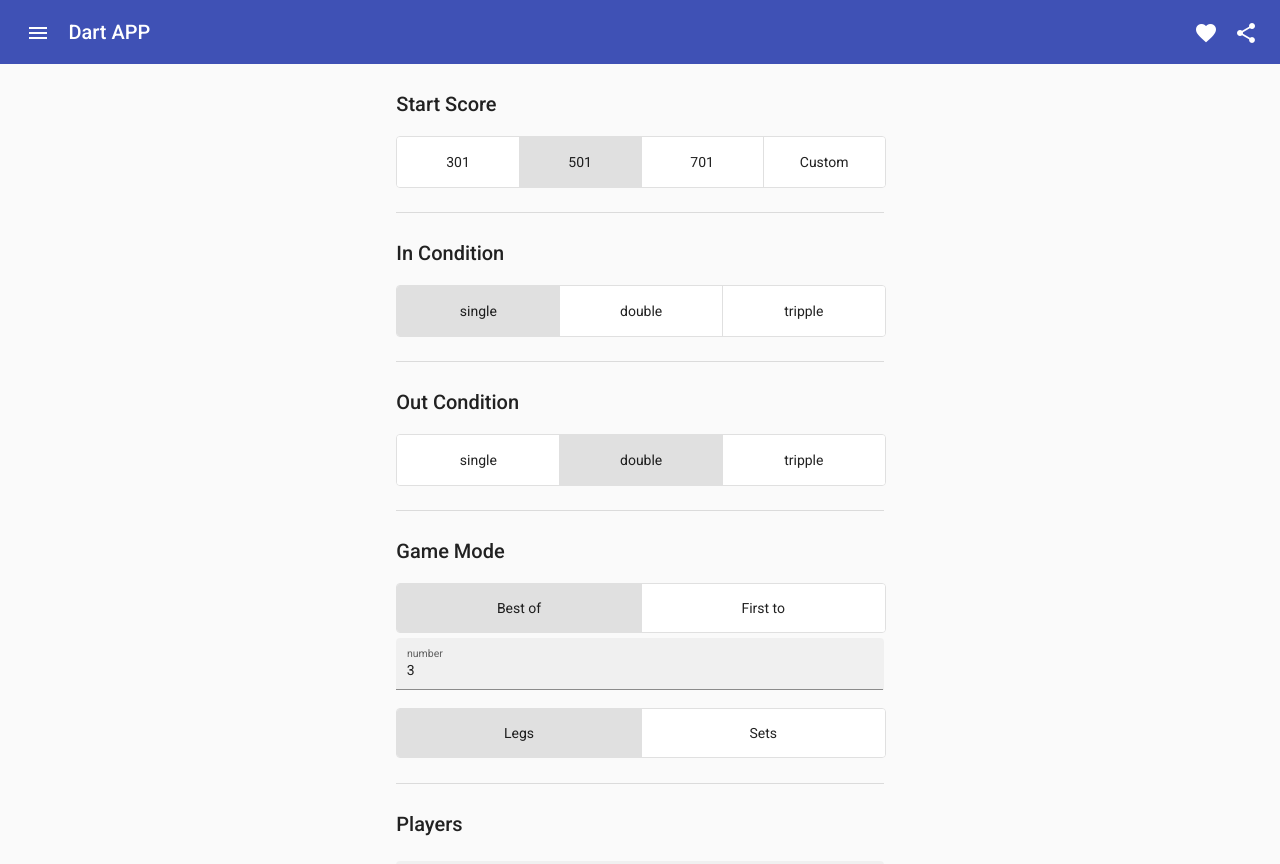
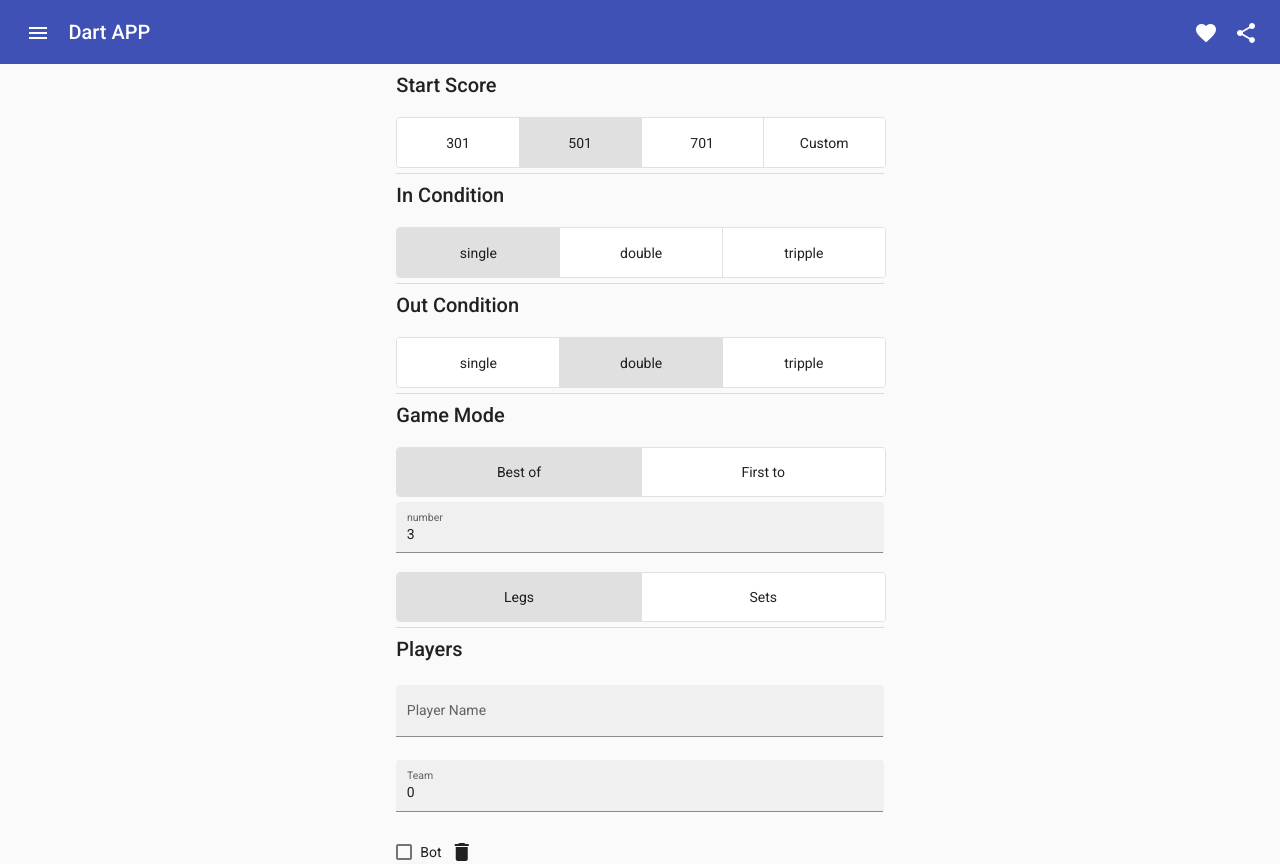
Before and after one commit to ducpit/dartApp, an Angular app: page /firstToZero in a window 1280 px wide. Built offline with nearby package versions, Linux system fonts and the light colour scheme.

Commit message:
Sonntagabend Commit

```diff
--- a/src/app/components/games/first-to-zero/first-to-zero.component.html
+++ b/src/app/components/games/first-to-zero/first-to-zero.component.html
@@ -1,5 +1,5 @@
 <div *ngIf="!settingsFinished">
-    <form novalidate [formGroup]="ruleForm" (ngSubmit)="startGame()">
+    <form novalidate [formGroup]="ruleForm">
         <div class="rule-section">
             <h2>Start Score</h2>
             <mat-button-toggle-group #group="matButtonToggleGroup" formControlName = "startScore" (change)="onChangeScore(group.value)">
@@ -102,14 +102,15 @@
                 </button>
             </div>
         </div>
-        <button mat-raised-button type="submit" color="accent">Game Start</button>
+        <button mat-raised-button color="accent" (click)="startGame()">Game Start</button>
     </form>
 </div>
-<div *ngIf="settingsFinished">
-    <mat-card [ngClass]="{'active': player.status}" *ngFor="let player of players">
-        <mat-card-title>{{player.score}}</mat-card-title>
-        <mat-card-subtitle>{{player.name}}</mat-card-subtitle>
-        <mat-card-content>Last Throw: {{player.throws[player.throws.length-1].throw}}</mat-card-content>
-    </mat-card>
+
+<mat-card [ngClass]="{'active': player.status}" *ngFor="let player of players">
+    <mat-card-title>{{player.score}}</mat-card-title>
+    <mat-card-subtitle>{{player.name}}</mat-card-subtitle>
+    <mat-card-content>Last Throw: {{player.throws[player.throws.length-1].throw}}</mat-card-content>
+</mat-card>
+<div *ngIf="settingsFinished" >
     <app-keyboard (doneEvent)="roundFinished($event)"></app-keyboard>
 </div>
--- a/src/app/components/games/first-to-zero/first-to-zero.component.scss
+++ b/src/app/components/games/first-to-zero/first-to-zero.component.scss
@@ -15,8 +15,8 @@ mat-button-toggle-group {
     width: 100%;
 }
 .rule-section{
-    margin-top: 5%;
-    margin-bottom: 5%;
+    margin-top: 1%;
+    margin-bottom: 1%;
 }
 .playerCard{
     margin-top: 20px;
@@ -30,3 +30,7 @@ mat-button-toggle-group {
 .playerBoard{
     width: 100%;
 }
+.keyboard{
+    position: fixed;
+    z-index: 2000;
+}
--- a/src/app/components/games/first-to-zero/first-to-zero.component.ts
+++ b/src/app/components/games/first-to-zero/first-to-zero.component.ts
@@ -10,31 +10,7 @@ import { Game } from 'src/app/helpers/game';
 })
 export class FirstToZeroComponent implements OnInit {
 
-  players?: Player[] = [
-    /* {
-      name: "Timo",
-      team: 1,
-      score: 123,
-      status: false,
-      throws: [
-        {throw: 12},
-        {throw: 14}
-      ],
-    }  */
-  ];
-
-  /* game?: Game = {
-    activePlayer: 0,
-    gameState: 0,
-    inCondition: 1,
-    outCondition: 1,
-    finish: "string",
-    number: 1,
-    type: "string",
-    difference: 1,
-  };
- */
-
+  players: Player[] = [];
   game:Game = <Game>{};
 
   ruleForm: FormGroup;
```
